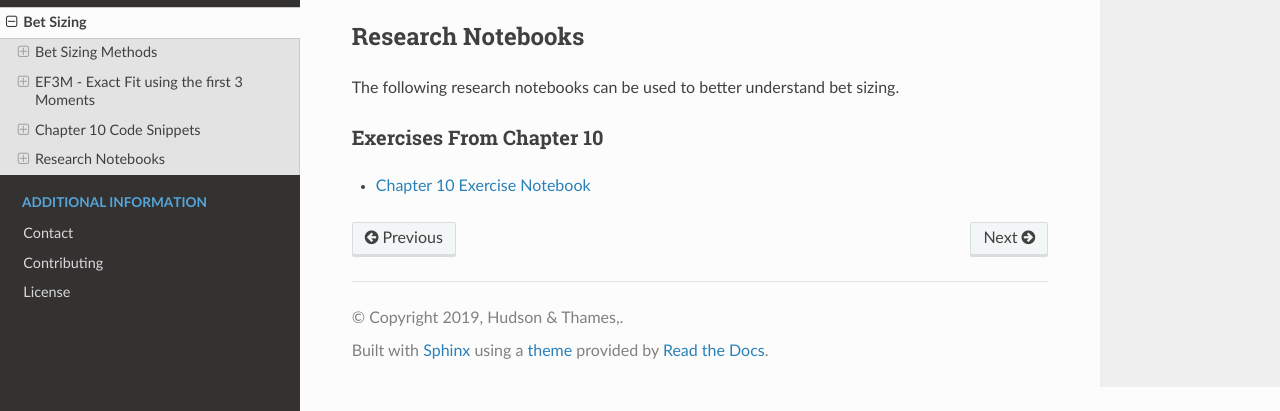
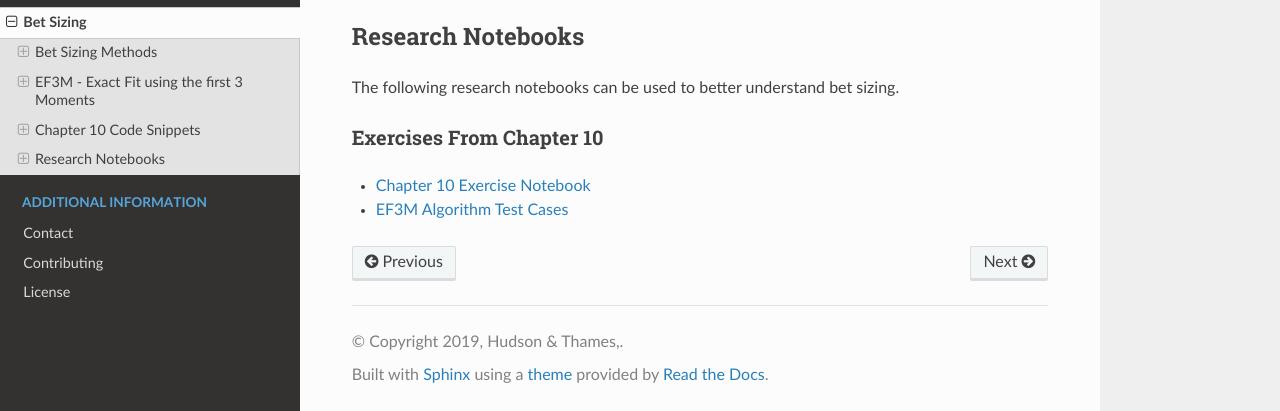
Before and after one commit to hudson-and-thames/mlfinlab, a Sphinx documentation site: the page built from docs/source/implementations/bet_sizing.rst, in a window 1280 px wide and 900 px high, scrolled down 6134 px, cut to the strip 489-900 px from the top of the window. Built offline with Sphinx 7.4.7 and the Read the Docs theme 2.0.0, drawn with Linux system fonts in a browser that asks for light colours.

Commit message:
added link to ef3m testing notebook

```diff
--- a/docs/source/implementations/bet_sizing.rst
+++ b/docs/source/implementations/bet_sizing.rst
@@ -136,5 +136,7 @@ Exercises From Chapter 10
 ~~~~~~~~~~~~~~~~~~~~~~~~~
 
 * `Chapter 10 Exercise Notebook`_
+* `EF3M Algorithm Test Cases`_
 
 .. _Chapter 10 Exercise Notebook: https://github.com/hudson-and-thames/research/blob/master/Chapter10/Chapter10_Exercises.ipynb
+.. _EF3M Algorithm Test Cases: https://github.com/hudson-and-thames/research/blob/master/Chapter10/ef3m_testing.ipynb
```
